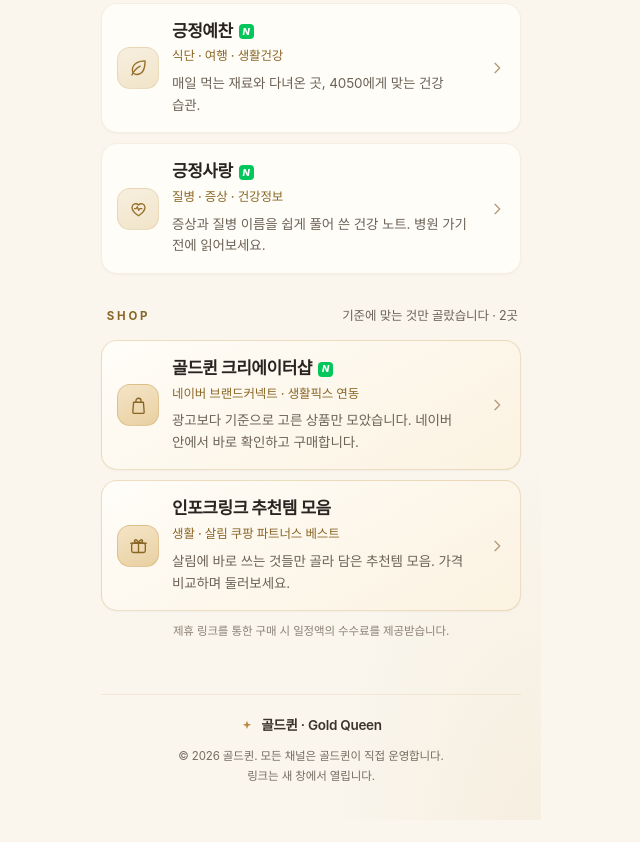
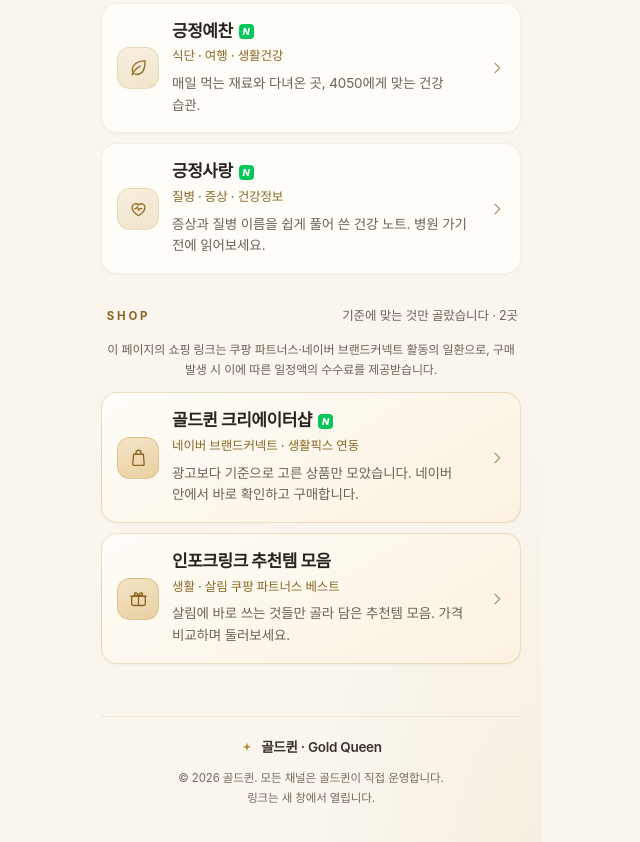
Before and after one commit to mama2624/gold-queen-link, a plain HTML site: page index.html in a window 1280 px wide. Shown: the part 954-1796 px from the top of the page, without its empty margins (329-969 px from the left). Before the commit the page ends 1774 px from the top, so only its background shows below. Drawn offline with Linux system fonts and the light colour scheme.

Commit message:
대가성 고지 위치·문구 정정: 쇼핑 링크 목록 아래 → 위(Shop 제목 바로 아래, 링크보다 먼저) · '제휴 링크를 통한 구매 시' → 플랫폼을 밝힌 확정 문구(쿠팡 파트너스·네이버 브랜드커넥트 활동의 일환으로 …제공받습니다) · 시인성(12px·#6C6257)

```diff
--- a/index.html
+++ b/index.html
@@ -267,7 +267,7 @@ h1,h2,p{margin:0}
 .card.shop{background:linear-gradient(150deg,#FFFDF8 0%,#FBF2E1 100%);border-color:rgba(185,138,62,.26)}
 .card.shop .ic{background:linear-gradient(160deg,#F4E4C6,#E9D0A2);border-color:rgba(185,138,62,.3);color:#8A6626}
 .disclosure{
-  margin:11px 3px 0;font-size:11.5px;line-height:1.7;color:#8C8175;
+  margin:2px 3px 12px;font-size:12px;line-height:1.7;color:#6C6257;
   letter-spacing:-.01em;text-align:center;
 }
 
@@ -440,6 +440,9 @@ a:focus-visible{outline:2px solid var(--gold);outline-offset:3px;border-radius:1
       <span class="sub">기준에 맞는 것만 골랐습니다 · 2곳</span>
     </div>
 
+    <!-- 🧾 대가성(경제적 이해관계) 고지 — 쇼핑 링크 목록 바로 위, 링크보다 먼저 보이게 -->
+    <p class="disclosure" id="disclosure">이 페이지의 쇼핑 링크는 쿠팡 파트너스·네이버 브랜드커넥트 활동의 일환으로, 구매 발생 시 이에 따른 일정액의 수수료를 제공받습니다.</p>
+
     <div class="list" id="shopList">
       <a class="card shop" data-sh="cshop" href="https://cshop.naver.com/goldqueen" target="_blank" rel="noopener" aria-label="골드퀸 네이버 크리에이터샵 새 창에서 열기">
         <span class="ic"><svg viewBox="0 0 24 24" fill="none" stroke="currentColor" stroke-width="1.55" stroke-linecap="round" stroke-linejoin="round" aria-hidden="true"><path d="M6.4 8.3h11.2l.9 11.1a1.5 1.5 0 0 1-1.5 1.6H7a1.5 1.5 0 0 1-1.5-1.6z"/><path d="M9.1 8.3V6.6a2.9 2.9 0 0 1 5.8 0v1.7"/></svg></span>
@@ -461,8 +464,6 @@ a:focus-visible{outline:2px solid var(--gold);outline-offset:3px;border-radius:1
         <svg class="chev" viewBox="0 0 24 24" fill="none" stroke="currentColor" stroke-width="2" stroke-linecap="round" stroke-linejoin="round" aria-hidden="true"><path d="M9 5l7 7-7 7"/></svg>
       </a>
     </div>
-
-    <p class="disclosure" id="disclosure">제휴 링크를 통한 구매 시 일정액의 수수료를 제공받습니다.</p>
 
     <!-- SNS 슬롯 : CONFIG.social 에 주소를 넣은 것만 나타납니다 (없으면 영역 자체가 사라짐) -->
     <div class="sns" id="sns" aria-label="소셜 채널" hidden></div>
@@ -489,7 +490,7 @@ a:focus-visible{outline:2px solid var(--gold);outline-offset:3px;border-radius:1
     <p><a href="https://blog.naver.com/000jinjin000">긍정사랑 — 질병·증상·건강정보</a></p>
     <p><a href="https://cshop.naver.com/goldqueen">골드퀸 크리에이터샵 (네이버 브랜드커넥트)</a></p>
     <p><a href="https://link.inpock.co.kr/tryorcry">인포크링크 추천템 모음 — 생활·살림 베스트</a></p>
-    <p style="font-size:12px;color:#8C8175">제휴 링크를 통한 구매 시 일정액의 수수료를 제공받습니다.</p>
+    <p style="font-size:12px;color:#8C8175">이 페이지의 쇼핑 링크는 쿠팡 파트너스·네이버 브랜드커넥트 활동의 일환으로, 구매 발생 시 이에 따른 일정액의 수수료를 제공받습니다.</p>
   </div>
 </noscript>
 
@@ -546,8 +547,8 @@ var CONFIG = {
       desc: "살림에 바로 쓰는 것들만 골라 담은 추천템 모음. 가격 비교하며 둘러보세요." }
   ],
 
-  /* 제휴(공정위 대가성) 문구 — 쇼핑 섹션 아래에 표시 */
-  disclosure: "제휴 링크를 통한 구매 시 일정액의 수수료를 제공받습니다.",
+  /* 제휴(공정위 대가성) 문구 — 쇼핑 링크 목록 바로 위에 표시 (v2.3.5 · 확정 표현) */
+  disclosure: "이 페이지의 쇼핑 링크는 쿠팡 파트너스·네이버 브랜드커넥트 활동의 일환으로, 구매 발생 시 이에 따른 일정액의 수수료를 제공받습니다.",
 
   /* SNS 슬롯 — 주소를 넣으면 자동으로 나타납니다. 비어 있으면 숨김. */
   social: [
```
